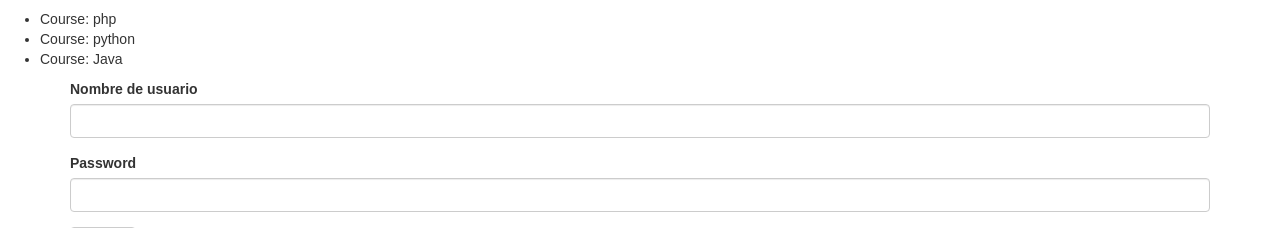
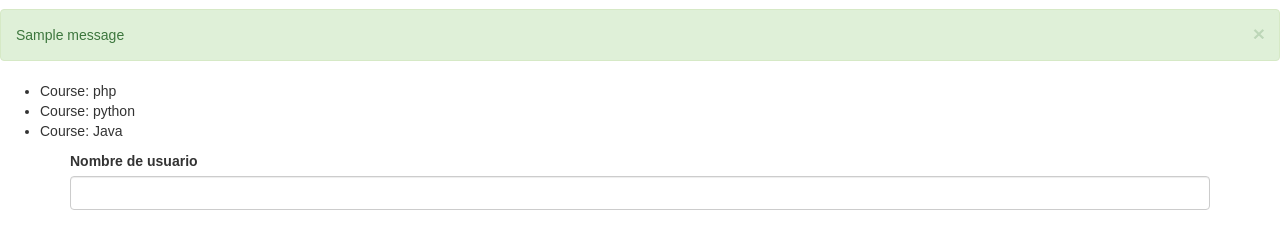
Before and after one commit to Harby97/Flask, a Flask app: page /hello in a window 1280 px wide. Shown: the part 63-291 px from the top of the page. Run offline with Flask 2, Linux system fonts and the light colour scheme; one stand-in notice (Sample message) is shown; some libraries are stand-ins or nearby versions.

Commit message:
mensaje emergente con flask flashes

```diff
--- a/main.py
+++ b/main.py
@@ -1,4 +1,4 @@
-from flask import Flask, request , make_response, redirect, render_template, session, url_for, flash
+from flask import Flask, request , make_response, redirect, render_template, session, url_for, flash, get_flashed_messages
 from flask_wtf import FlaskForm
 from wtforms.fields import StringField, PasswordField, SubmitField
 from wtforms.validators import DataRequired
@@ -49,6 +49,9 @@ def hello():
     if login_form.validate_on_submit():
         username = login_form.username.data
         session['username'] = username
+
+        flash('Nombre de usuario registrado con exito!')
+
         return redirect(url_for('index'))
 
     return render_template('base.html', data=data)
--- a/templates/hello.html
+++ b/templates/hello.html
@@ -11,9 +11,18 @@
         {% include 'navbar.html' %}
     {% endblock %}
 
+    {% for message in get_flashed_messages() %}
+        <div class="alert alert-success alert-dismissible">
+            <button type="button" data-dismiss="alert" class="close"> &times;</button>
+            {{ message }}
+        </div>
+    {% endfor %}
 
     {% block content %}{% endblock %}
     {% block begining %}{% endblock %}
 
+    {% block scripts %}
+        {{super()}}
+    {% endblock %}
 {% endblock %}
 </html>
```
